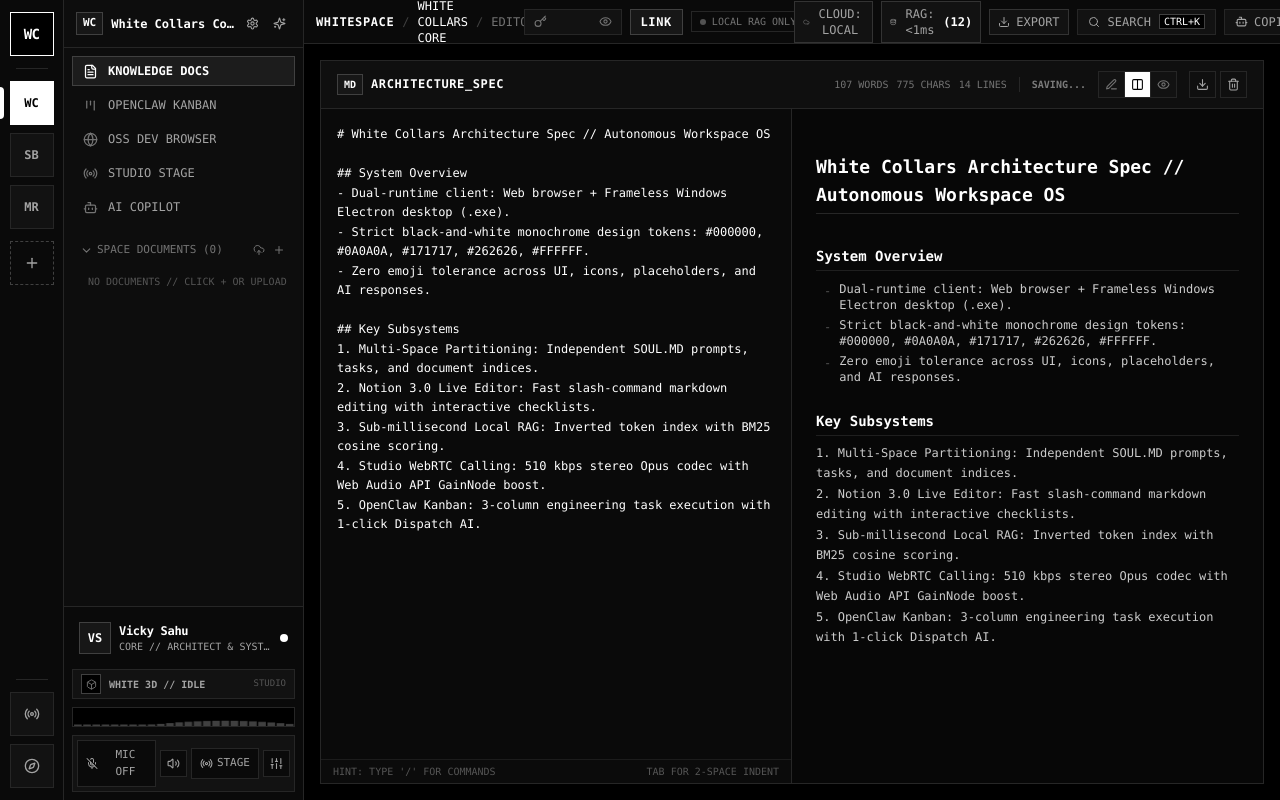
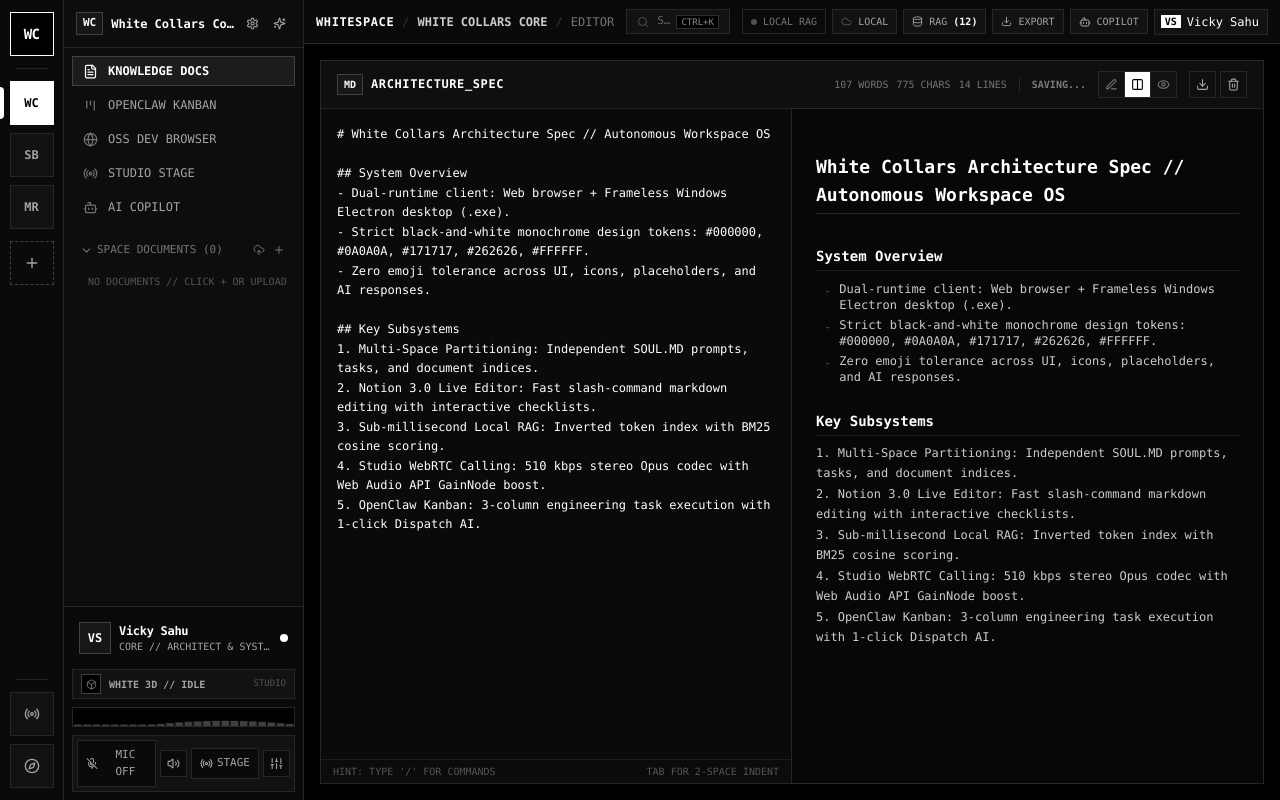
Before and after one commit to vickysahuhere/WHITESPACE, a React (Vite) app: page / in a window 1280 px wide. Built offline with nearby package versions, Linux system fonts and the light colour scheme.

Commit message:
style: minimalist redesign of TopBar, remove intrusive form, add omnibar and clean telemetry

```diff
--- a/src/components/common/ModelDiscoveryModal.tsx
+++ b/src/components/common/ModelDiscoveryModal.tsx
@@ -11,7 +11,9 @@ import {
   Layers,
   Database,
   ShieldCheck,
-  Zap
+  Zap,
+  Eye,
+  EyeOff
 } from 'lucide-react';
 
 interface ModelDiscoveryModalProps {
@@ -20,18 +22,21 @@ interface ModelDiscoveryModalProps {
 }
 
 export const ModelDiscoveryModal: React.FC<ModelDiscoveryModalProps> = ({ isOpen, onClose }) => {
-  const { geminiKey, isKeyLinked } = useWorkspace();
+  const { geminiKey, setGeminiKey, isKeyLinked } = useWorkspace();
   const { totalChunksIndexed } = useRAG();
 
   const [models, setModels] = useState<GeminiModelInfo[]>([]);
   const [activeModel, setActiveModel] = useState<string>(geminiClient.getActiveModel());
   const [loading, setLoading] = useState<boolean>(false);
   const [switchedId, setSwitchedId] = useState<string | null>(null);
+  const [keyInput, setKeyInput] = useState(geminiKey);
+  const [showKey, setShowKey] = useState(false);
+  const [keySaved, setKeySaved] = useState(false);
 
-  const fetchModels = async () => {
+  const fetchModels = async (keyToUse?: string) => {
     setLoading(true);
     try {
-      const list = await geminiClient.listModels(geminiKey);
+      const list = await geminiClient.listModels(keyToUse !== undefined ? keyToUse : geminiKey);
       setModels(list);
     } finally {
       setLoading(false);
@@ -40,10 +45,19 @@ export const ModelDiscoveryModal: React.FC<ModelDiscoveryModalProps> = ({ isOpen
 
   useEffect(() => {
     if (isOpen) {
+      setKeyInput(geminiKey);
       setActiveModel(geminiClient.getActiveModel());
-      fetchModels();
+      fetchModels(geminiKey);
     }
   }, [isOpen, geminiKey]);
+
+  const handleSaveKey = (e: React.FormEvent) => {
+    e.preventDefault();
+    setGeminiKey(keyInput);
+    setKeySaved(true);
+    fetchModels(keyInput);
+    setTimeout(() => setKeySaved(false), 2000);
+  };
 
   if (!isOpen) return null;
 
@@ -82,13 +96,55 @@ export const ModelDiscoveryModal: React.FC<ModelDiscoveryModalProps> = ({ isOpen
           </div>
 
           <button
-            onClick={fetchModels}
+            onClick={() => fetchModels(keyInput)}
             disabled={loading}
             className="px-2.5 py-1 bg-[#141414] hover:bg-[#202020] text-[#A3A3A3] hover:text-[#FFFFFF] border border-[#262626] text-[10px] flex items-center gap-1.5"
           >
             <RotateCw size={11} className={loading ? 'animate-spin' : ''} />
             <span>RESCAN MODELS</span>
           </button>
+        </div>
+
+        {/* Gemini API Key Configuration */}
+        <div className="p-3 bg-[#080808] border border-[#202020] space-y-2">
+          <div className="flex items-center justify-between text-xs">
+            <span className="text-[#FFFFFF] font-bold flex items-center gap-1.5">
+              <Key size={13} />
+              <span>CONFIGURE GOOGLE GEMINI KEY</span>
+            </span>
+            <span className={`px-2 py-0.5 text-[9px] font-bold border ${
+              isKeyLinked
+                ? 'bg-[#FFFFFF] text-[#000000] border-[#FFFFFF]'
+                : 'bg-[#171717] text-[#737373] border-[#333333]'
+            }`}>
+              {isKeyLinked ? 'ACTIVE' : 'NOT LINKED'}
+            </span>
+          </div>
+
+          <form onSubmit={handleSaveKey} className="flex gap-2">
+            <div className="relative flex-1">
+              <input
+                type={showKey ? 'text' : 'password'}
+                value={keyInput}
+                onChange={e => setKeyInput(e.target.value)}
+                placeholder="PASTE GOOGLE GEMINI API KEY..."
+                className="w-full bg-[#000000] border border-[#262626] focus:border-[#FFFFFF] px-3 py-1.5 text-xs text-[#FFFFFF] outline-none pr-8 font-mono"
+              />
+              <button
+                type="button"
+                onClick={() => setShowKey(!showKey)}
+                className="absolute right-2.5 top-2 text-[#737373] hover:text-[#FFFFFF]"
+              >
+                {showKey ? <EyeOff size={13} /> : <Eye size={13} />}
+              </button>
+            </div>
+            <button
+              type="submit"
+              className="px-4 py-1.5 bg-[#FFFFFF] text-[#000000] font-bold text-xs border border-[#FFFFFF] hover:bg-[#CCCCCC] transition-colors"
+            >
+              {keySaved ? 'LINKED' : 'LINK KEY'}
+            </button>
+          </form>
         </div>
 
         {/* Models List */}
--- a/src/components/layout/TopBar.tsx
+++ b/src/components/layout/TopBar.tsx
@@ -3,7 +3,7 @@ import { useWorkspace } from '../../context/WorkspaceContext';
 import { useRAG } from '../../context/RAGContext';
 import { firebaseSync } from '../../services/firebaseSync';
 import { WindowControls } from './WindowControls';
-import { Key, Eye, EyeOff, Check, AlertCircle, Search, User, Database, Bot, Cloud, Download } from 'lucide-react';
+import { Search, Database, Bot, Cloud, Download } from 'lucide-react';
 
 export const TopBar: React.FC<{
   onUserClick: () => void;
@@ -13,12 +13,17 @@ export const TopBar: React.FC<{
   onOpenModelDiscovery?: () => void;
   onOpenCloudSync?: () => void;
   onOpenExport?: () => void;
-}> = ({ onUserClick, onOpenCommandPalette, onToggleCopilotDrawer, isCopilotDrawerOpen, onOpenModelDiscovery, onOpenCloudSync, onOpenExport }) => {
-  const { activeSpace, activeView, activeMember, geminiKey, setGeminiKey, isKeyLinked } = useWorkspace();
+}> = ({
+  onUserClick,
+  onOpenCommandPalette,
+  onToggleCopilotDrawer,
+  isCopilotDrawerOpen,
+  onOpenModelDiscovery,
+  onOpenCloudSync,
+  onOpenExport
+}) => {
+  const { activeSpace, activeView, activeMember, isKeyLinked } = useWorkspace();
   const { totalChunksIndexed, setRagInspectorOpen } = useRAG();
-  const [inputKey, setInputKey] = useState(geminiKey);
-  const [showKey, setShowKey] = useState(false);
-  const [saveSuccess, setSaveSuccess] = useState(false);
   const [isCloudAuthorized, setIsCloudAuthorized] = useState(() => firebaseSync.isAuthorized());
 
   useEffect(() => {
@@ -27,152 +32,131 @@ export const TopBar: React.FC<{
     return () => window.removeEventListener('storage', checkSync);
   }, []);
 
-  const handleLink = (e: React.FormEvent) => {
-    e.preventDefault();
-    setGeminiKey(inputKey);
-    setSaveSuccess(true);
-    setTimeout(() => setSaveSuccess(false), 2000);
-  };
-
   return (
-    <header className="h-11 bg-[#0A0A0A] border-b border-[#262626] px-3 flex items-center justify-between select-none shrink-0 z-20">
-      {/* Left: Breadcrumbs */}
-      <div className="flex items-center gap-2 font-mono text-xs text-[#A3A3A3]">
+    <header
+      className="h-11 bg-[#0A0A0A] border-b border-[#262626] px-3 flex items-center justify-between select-none shrink-0 z-20 gap-3 font-mono"
+      style={{ WebkitAppRegion: 'drag' } as any}
+    >
+      {/* Left: Minimal Single-Line Breadcrumb */}
+      <div
+        className="flex items-center gap-2 text-xs text-[#A3A3A3] shrink-0 whitespace-nowrap overflow-hidden max-w-[280px] lg:max-w-[360px]"
+        style={{ WebkitAppRegion: 'no-drag' } as any}
+      >
         <span className="text-[#FFFFFF] font-bold tracking-wider">WHITESPACE</span>
-        <span className="text-[#404040]">/</span>
-        <span className="text-[#FFFFFF]">{activeSpace.name.toUpperCase()}</span>
-        <span className="text-[#404040]">/</span>
-        <span className="text-[#737373] uppercase">{activeView}</span>
+        <span className="text-[#333333]">/</span>
+        <span className="text-[#CCCCCC] font-bold truncate max-w-[140px] lg:max-w-[200px]" title={activeSpace.name}>
+          {activeSpace.name.toUpperCase()}
+        </span>
+        <span className="text-[#333333]">/</span>
+        <span className="text-[#737373] uppercase shrink-0">{activeView}</span>
       </div>
 
-      {/* Center: Instant Gemini API Key Wiring */}
-      <form onSubmit={handleLink} className="flex items-center gap-2 max-w-lg flex-1 justify-center mx-4">
-        <div className="relative flex items-center w-full max-w-md">
-          <Key size={13} className="absolute left-2.5 text-[#737373] pointer-events-none" />
-          <input
-            type={showKey ? 'text' : 'password'}
-            value={inputKey}
-            onChange={(e) => setInputKey(e.target.value)}
-            placeholder="PASTE GOOGLE GEMINI API KEY..."
-            className="w-full bg-[#121212] border border-[#262626] focus:border-[#FFFFFF] pl-8 pr-16 py-1 text-xs font-mono text-[#FFFFFF] placeholder-[#525252] outline-none transition-colors"
-          />
+      {/* Center: Minimal Command Bar / Quick Search */}
+      <div
+        className="flex-1 flex justify-center max-w-sm mx-auto min-w-0"
+        style={{ WebkitAppRegion: 'no-drag' } as any}
+      >
         <button
           type="button"
-            onClick={() => setShowKey(!showKey)}
-            title={showKey ? "Mask Key" : "Reveal Key"}
-            className="absolute right-2 text-[#737373] hover:text-[#FFFFFF] p-0.5"
+          onClick={onOpenCommandPalette}
+          className="w-full max-w-[280px] flex items-center justify-between px-2.5 py-1 bg-[#121212] hover:bg-[#181818] border border-[#262626] hover:border-[#404040] text-xs text-[#666666] hover:text-[#A3A3A3] transition-colors"
+          title="Open Command Palette (CTRL+K)"
         >
-            {showKey ? <EyeOff size={13} /> : <Eye size={13} />}
+          <span className="flex items-center gap-2 truncate">
+            <Search size={12} className="text-[#555555] shrink-0" />
+            <span className="text-[11px] truncate">Search or jump to...</span>
+          </span>
+          <kbd className="text-[9px] bg-[#000000] border border-[#2E2E2E] px-1 py-0.2 text-[#888888] shrink-0">CTRL+K</kbd>
         </button>
       </div>
 
-        <button
-          type="submit"
-          className="px-2.5 py-1 bg-[#171717] hover:bg-[#FFFFFF] text-[#FFFFFF] hover:text-[#000000] border border-[#404040] hover:border-[#FFFFFF] text-xs font-mono font-bold tracking-wider transition-all shrink-0 flex items-center gap-1"
+      {/* Right: Minimal Unified Status & Tooling Actions */}
+      <div
+        className="flex items-center gap-1.5 shrink-0 whitespace-nowrap"
+        style={{ WebkitAppRegion: 'no-drag' } as any}
       >
-          {saveSuccess ? (
-            <>
-              <Check size={12} strokeWidth={3} />
-              <span>LINKED</span>
-            </>
-          ) : (
-            'LINK'
-          )}
-        </button>
-
-        {/* Status Indicator / Model Discovery Trigger */}
+        {/* Gemini AI Status Pill */}
         <button
           type="button"
           onClick={onOpenModelDiscovery}
-          className={`flex items-center gap-1.5 px-2 py-0.5 border text-[10px] font-mono shrink-0 transition-colors cursor-pointer hover:border-[#FFFFFF] ${
+          className={`flex items-center gap-1.5 px-2 py-1 border text-[10px] shrink-0 transition-colors cursor-pointer hover:border-[#FFFFFF] ${
             isKeyLinked
-              ? 'border-[#FFFFFF] bg-[#141414] text-[#FFFFFF]'
+              ? 'border-[#333333] bg-[#121212] text-[#FFFFFF]'
               : 'border-[#262626] bg-[#0A0A0A] text-[#737373]'
           }`}
-          title="Inspect and Select Discovered Google Gemini Models"
+          title="Google Gemini Models & API Key"
         >
           <div className={`w-1.5 h-1.5 rounded-full ${isKeyLinked ? 'bg-[#FFFFFF] animate-pulse' : 'bg-[#525252]'}`} />
-          <span>{isKeyLinked ? 'GEMINI READY' : 'LOCAL RAG ONLY'}</span>
+          <span>{isKeyLinked ? 'GEMINI' : 'LOCAL RAG'}</span>
         </button>
-      </form>
 
-      {/* Right: Actions & User Quick Profile */}
-      <div className="flex items-center gap-2">
-        {/* Cloud Sync Status Pill */}
+        {/* Cloud Sync Status */}
         {onOpenCloudSync && (
           <button
             type="button"
             onClick={onOpenCloudSync}
-            title="Configure Firebase Spark Cloud Firestore Sync"
-            className="flex items-center gap-1.5 px-2 py-1 border border-[#333333] hover:border-[#FFFFFF] bg-[#121212] hover:bg-[#1A1A1A] text-xs font-mono text-[#A3A3A3] hover:text-[#FFFFFF] transition-all"
+            title="Firebase Cloud Firestore Sync"
+            className="flex items-center gap-1.5 px-2 py-1 border border-[#262626] hover:border-[#FFFFFF] bg-[#121212] hover:bg-[#181818] text-[10px] text-[#A3A3A3] hover:text-[#FFFFFF] transition-colors shrink-0"
           >
-            <Cloud size={12} className={isCloudAuthorized ? "text-[#FFFFFF]" : "text-[#737373]"} />
-            <span className="hidden sm:inline">{isCloudAuthorized ? 'CLOUD: SYNCED' : 'CLOUD: LOCAL'}</span>
+            <Cloud size={11} className={isCloudAuthorized ? "text-[#FFFFFF]" : "text-[#555555]"} />
+            <span className="hidden sm:inline">{isCloudAuthorized ? 'SYNCED' : 'LOCAL'}</span>
           </button>
         )}
 
-        {/* Live RAG Metrics Status Pill */}
+        {/* In-Memory Local RAG Metrics */}
         <button
           type="button"
           onClick={() => setRagInspectorOpen(true)}
-          title="Open Local RAG Context Inspector (< 1ms In-Memory Retrieval)"
-          className="flex items-center gap-1.5 px-2 py-1 border border-[#333333] hover:border-[#FFFFFF] bg-[#121212] hover:bg-[#1A1A1A] text-xs font-mono text-[#A3A3A3] hover:text-[#FFFFFF] transition-all"
+          title="Local RAG Context Inspector (<1ms)"
+          className="flex items-center gap-1.5 px-2 py-1 border border-[#262626] hover:border-[#FFFFFF] bg-[#121212] hover:bg-[#181818] text-[10px] text-[#A3A3A3] hover:text-[#FFFFFF] transition-colors shrink-0"
         >
-          <Database size={12} />
-          <span className="hidden sm:inline">RAG: &lt;1ms</span>
+          <Database size={11} />
+          <span>RAG</span>
           <span className="text-[#FFFFFF] font-bold">({totalChunksIndexed})</span>
         </button>
 
-        {/* Workspace Export & Local Agent Bridge */}
+        {/* Workspace Exporter */}
         {onOpenExport && (
           <button
             type="button"
             onClick={onOpenExport}
-            title="Export Context.md, Python Bridge, and Full Backups"
-            className="flex items-center gap-1.5 px-2 py-1 border border-[#333333] hover:border-[#FFFFFF] bg-[#121212] hover:bg-[#1A1A1A] text-xs font-mono text-[#A3A3A3] hover:text-[#FFFFFF] transition-all"
+            title="Export Context.md, Python Bridge & Backups"
+            className="flex items-center gap-1.5 px-2 py-1 border border-[#262626] hover:border-[#FFFFFF] bg-[#121212] hover:bg-[#181818] text-[10px] text-[#A3A3A3] hover:text-[#FFFFFF] transition-colors shrink-0"
           >
-            <Download size={12} />
-            <span className="hidden sm:inline">EXPORT</span>
+            <Download size={11} />
+            <span className="hidden md:inline">EXPORT</span>
           </button>
         )}
-
-        {/* Command Palette Trigger */}
-        <button
-          onClick={onOpenCommandPalette}
-          className="flex items-center gap-2 px-2.5 py-1 bg-[#121212] hover:bg-[#171717] border border-[#262626] hover:border-[#404040] text-xs font-mono text-[#A3A3A3] hover:text-[#FFFFFF] transition-all"
-        >
-          <Search size={12} />
-          <span className="hidden sm:inline">SEARCH</span>
-          <kbd className="px-1 py-0.2 bg-[#000000] border border-[#404040] text-[10px] text-[#FFFFFF]">CTRL+K</kbd>
-        </button>
 
         {/* AI Copilot Drawer Toggle */}
         {onToggleCopilotDrawer && (
           <button
+            type="button"
             onClick={onToggleCopilotDrawer}
             title="Toggle Right-Docked AI Copilot Drawer"
-            className={`flex items-center gap-1.5 px-2.5 py-1 text-xs font-mono border transition-all ${
+            className={`flex items-center gap-1.5 px-2 py-1 text-[10px] border transition-colors shrink-0 ${
               isCopilotDrawerOpen
                 ? 'bg-[#FFFFFF] text-[#000000] border-[#FFFFFF] font-bold'
-                : 'bg-[#121212] hover:bg-[#171717] border-[#262626] text-[#A3A3A3] hover:text-[#FFFFFF]'
+                : 'bg-[#121212] hover:bg-[#181818] border-[#262626] text-[#A3A3A3] hover:text-[#FFFFFF]'
             }`}
           >
-            <Bot size={13} />
-            <span className="hidden sm:inline">COPILOT</span>
+            <Bot size={12} />
+            <span className="hidden md:inline">COPILOT</span>
           </button>
         )}
 
-        {/* Member Switcher Trigger */}
+        {/* Active Member Quick Switcher */}
         <button
+          type="button"
           onClick={onUserClick}
-          className="flex items-center gap-1.5 pl-2 pr-1.5 py-1 bg-[#121212] hover:bg-[#171717] border border-[#262626] text-xs font-mono text-[#FFFFFF] transition-all"
+          className="flex items-center gap-1.5 pl-1.5 pr-2 py-1 bg-[#121212] hover:bg-[#181818] border border-[#262626] hover:border-[#404040] text-xs text-[#FFFFFF] transition-colors shrink-0"
           title="Switch Active Team Member"
         >
-          <span className="text-[11px] font-bold text-[#A3A3A3]">{activeMember.badge}</span>
-          <span className="hidden md:inline text-xs truncate max-w-[90px]">{activeMember.name}</span>
+          <span className="text-[10px] font-bold text-[#000000] bg-[#FFFFFF] px-1 py-0.2">{activeMember.badge}</span>
+          <span className="hidden lg:inline text-xs truncate max-w-[80px]">{activeMember.name}</span>
         </button>
 
-        {/* Frameless Desktop Window Controls (Min / Max / Close) */}
+        {/* Native Frameless Window Controls (Desktop Only) */}
         <WindowControls />
       </div>
     </header>
```
Also changed, not shown: src/components/layout/WindowControls.tsx (+1 -7 lines). Lines whose indentation alone changed are shown as unchanged.
